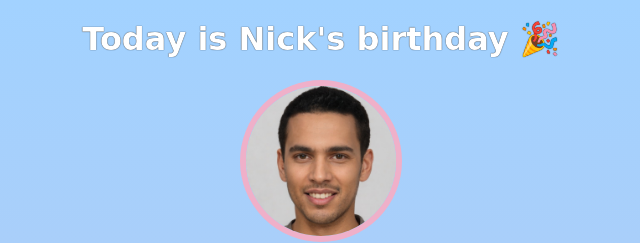
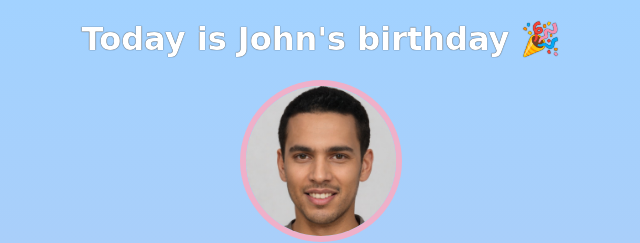
Before and after one commit to caressy/bithday-gift-site, a plain HTML site: page index.html in a window 1280 px wide. Shown: the top 243 px of the page, 319-959 px from the left. Drawn offline with nearby package versions, Linux system fonts and the light colour scheme; a web font is replaced by a local one.

Commit message:
Change the name to John

```diff
--- a/index.html
+++ b/index.html
@@ -6,7 +6,7 @@
     </head>
     <body>
         <div id="header">
-            <h1>Today is Nick's birthday 🎉</h1>
+            <h1>Today is John's birthday 🎉</h1>
             <img id="bff-img" src="images/nick.jpg">
             <h2 id="bday-age">24 years old</h2>
             <h4 id="bday-date">01.11.2022</h4>
```
